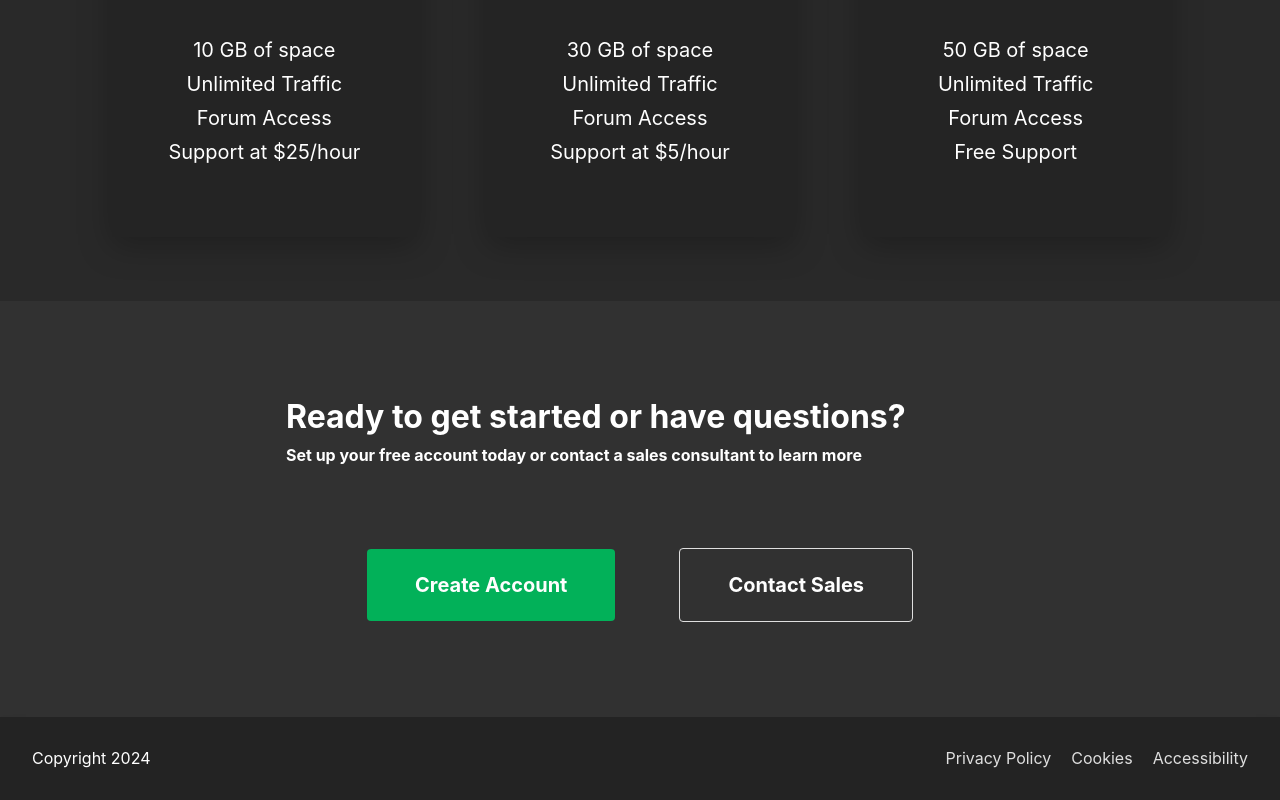
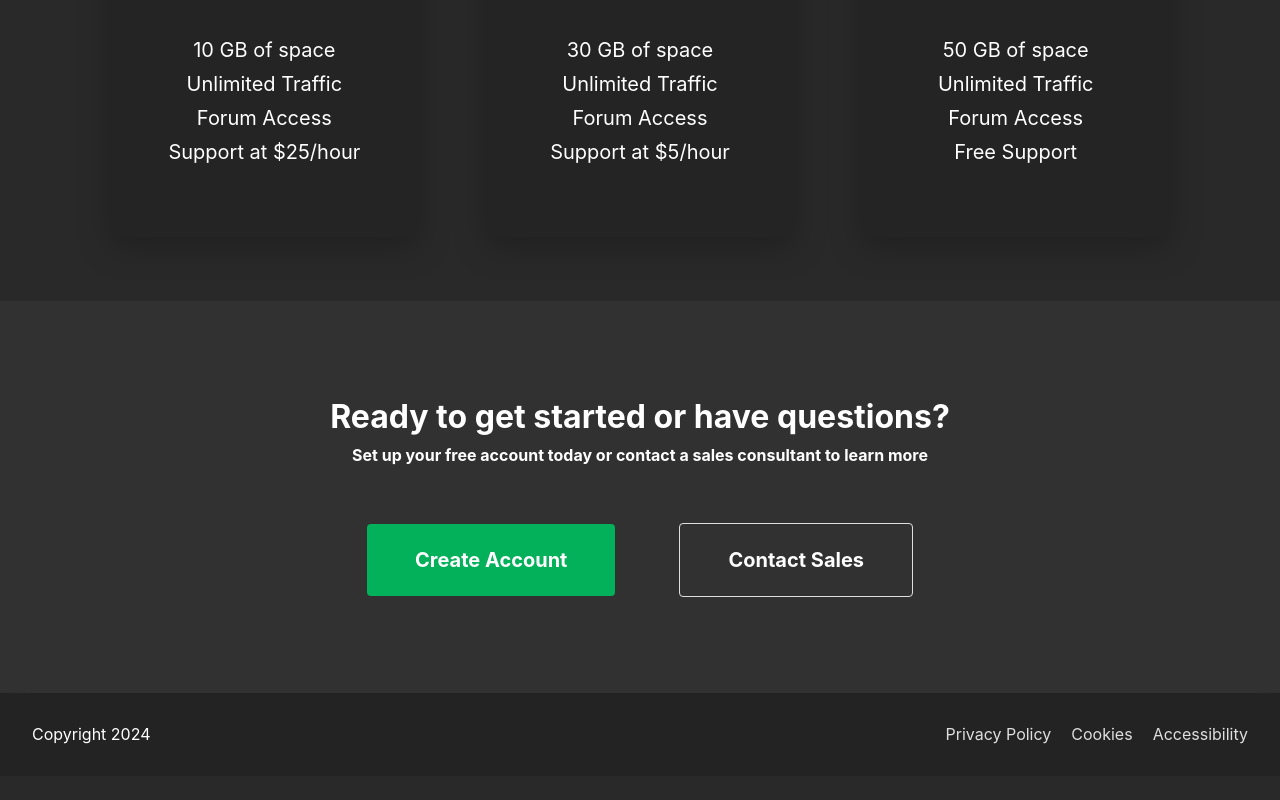
Before and after one commit to ajamarco/linney_test, a React (Create React App) app: page / in a window 1280 px wide. Shown: the part 3261-4061 px from the top of the page. After the commit the page ends 4037 px from the top, so only its background shows below. Built offline with nearby package versions, Linux system fonts and the light colour scheme.

Commit message:
removed properties

```diff
--- a/src/styles/ContactUs.css
+++ b/src/styles/ContactUs.css
@@ -6,14 +6,13 @@
   padding: 96px 24px;
   gap: 48px;
 
-  height: 416px;
+  /* height: 416px; */
 
   background: #313131;
 }
 
 .contact-us_text_container {
-  width: 708px;
-  height: 104px;
+  /* height: 104px; */
   font-family: "Inter";
   font-style: normal;
   font-weight: 700;
@@ -21,20 +20,23 @@
   line-height: 39px;
   text-align: center;
   color: #dfdfdf;
+
+  display: flex;
+  flex-direction: column;
+  align-items: center;
 }
 
 .contact-us_text_container h2 {
   font-size: 32px;
+  text-align: center;
 }
 
 .contact-us_text_container p {
   font-size: 16px;
+  text-align: center;
 }
 
 .contact-us_buttons {
-  /* Actions */
-
-  /* Auto layout */
   display: flex;
   flex-direction: row;
   justify-content: center;
@@ -43,7 +45,7 @@
   gap: 64px;
 
   width: 547px;
-  height: 72px;
+  /* height: 72px; */
 }
 
 .contact-us_btn_create_account {
```
